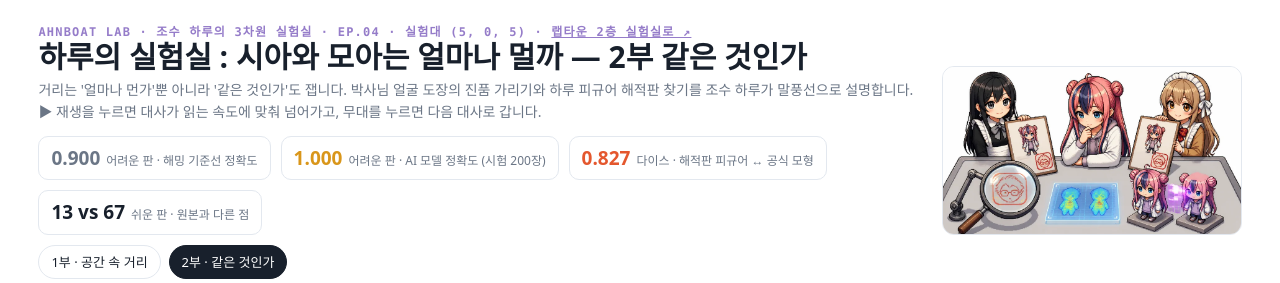
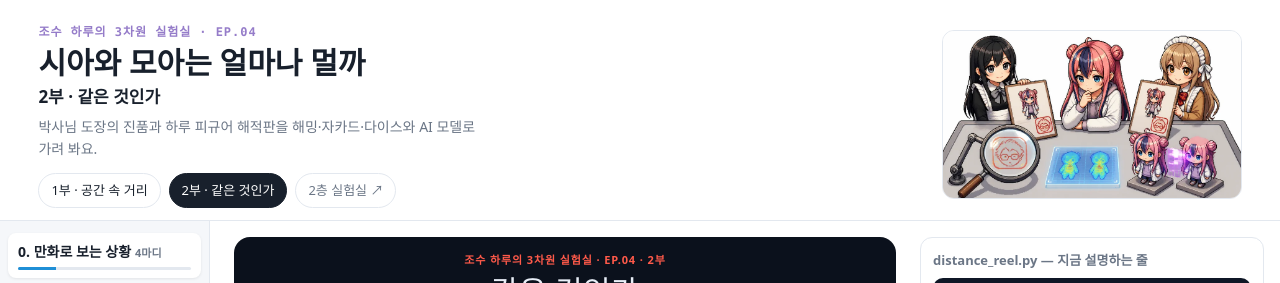
Before and after one commit to adminmrobo/Distance-metrics-tutorial, a plain HTML site: page part2/index.html in a window 1280 px wide. Shown: the top 283 px of the page. Drawn offline with Linux system fonts and the light colour scheme.

Commit message:
EP.04 머리글 단순화: 연재 표기·제목·부 제목·한 줄 소개·탭만 (핵심 숫자 카드는 결과 파트·끝 이벤트로)

```diff
--- a/part2/index.html
+++ b/part2/index.html
@@ -83,6 +83,11 @@ code{font:12px ui-monospace,Menlo,monospace}
 .endbtn:first-child{background:#18202c;color:#fff;border-color:#18202c}
 .dots .endbtn{width:auto;height:auto;min-width:0;border-radius:99px;font-size:13px;white-space:nowrap;background:#fff;color:#18202c;border:1px solid #fff}
 .dots .endbtn:first-child{background:#f5c451;border-color:#f5c451;color:#18202c}
+.kick0{font:700 12px ui-monospace,Menlo,monospace;letter-spacing:.08em;color:#957cc9}
+header h1{margin:6px 0 2px}
+.sub0{font:800 17px system-ui;color:#18202c;margin-bottom:8px}
+.lead0{margin:0 0 12px;color:var(--mute);max-width:56ch}
+.parts .lab{color:var(--mute)}
 </style>
 <!-- lab-kg:head -->
 <meta name="citation_title" content="하루의 실험실 EP.04 2부 : 시아와 모아는 얼마나 멀까 — 같은 것인가">
@@ -97,16 +102,11 @@ code{font:12px ui-monospace,Menlo,monospace}
 <body>
 <header>
   <div class="hero"><div>
-  <div style="font:700 12px ui-monospace,Menlo,monospace;letter-spacing:.1em;color:#957cc9">AHNBOAT LAB · 조수 하루의 3차원 실험실 · EP.04 · 실험대 (5, 0, 5) · <a href="https://adminmrobo.github.io/ahn_boat_lab_town/haru3d.html" style="color:inherit">랩타운 2층 실험실로 ↗</a></div>
-  <h1>하루의 실험실 : 시아와 모아는 얼마나 멀까 — 2부 같은 것인가</h1>
-  <p>거리는 '얼마나 먼가'뿐 아니라 '같은 것인가'도 잽니다. 박사님 얼굴 도장의 진품 가리기와 하루 피규어 해적판 찾기를 조수 하루가 말풍선으로 설명합니다. ▶ 재생을 누르면 대사가 읽는 속도에 맞춰 넘어가고, 무대를 누르면 다음 대사로 갑니다.</p>
-  <div class="kpis">
-    <div class="kpi"><b style="color:var(--mute)">0.900</b><span>어려운 판 · 해밍 기준선 정확도</span></div>
-    <div class="kpi"><b style="color:#d9961a">1.000</b><span>어려운 판 · AI 모델 정확도 (시험 200장)</span></div>
-    <div class="kpi"><b style="color:var(--plain)">0.827</b><span>다이스 · 해적판 피규어 ↔ 공식 모형</span></div>
-    <div class="kpi"><b>13 vs 67</b><span>쉬운 판 · 원본과 다른 점</span></div>
-  </div>
-  <div class="parts"><a href="../">1부 · 공간 속 거리</a><span class="on">2부 · 같은 것인가</span></div>
+  <div class="kick0">조수 하루의 3차원 실험실 · EP.04</div>
+  <h1>시아와 모아는 얼마나 멀까</h1>
+  <div class="sub0">2부 · 같은 것인가</div>
+  <p class="lead0">박사님 도장의 진품과 하루 피규어 해적판을 해밍·자카드·다이스와 AI 모델로 가려 봐요.</p>
+  <div class="parts"><a href="../">1부 · 공간 속 거리</a><span class="on">2부 · 같은 것인가</span><a class="lab" href="https://adminmrobo.github.io/ahn_boat_lab_town/haru3d.html">2층 실험실 ↗</a></div>
   </div><img src="../images/cover_part2.webp" alt="박사 얼굴 도장이 찍힌 하루 포스터 두 장을 시아와 모아가 들고, 돋보기·열지도 홀로그램·하루 피규어 두 개 앞에서 하루가 생각하는 픽셀아트 표지" width="960" height="540"></div>
 </header>
 <div class="app">
```
Also changed, not shown: index.html (+10 -10 lines), tools/page_template_part1.html (+10 -10 lines), tools/page_template_part2.html (+10 -10 lines).
